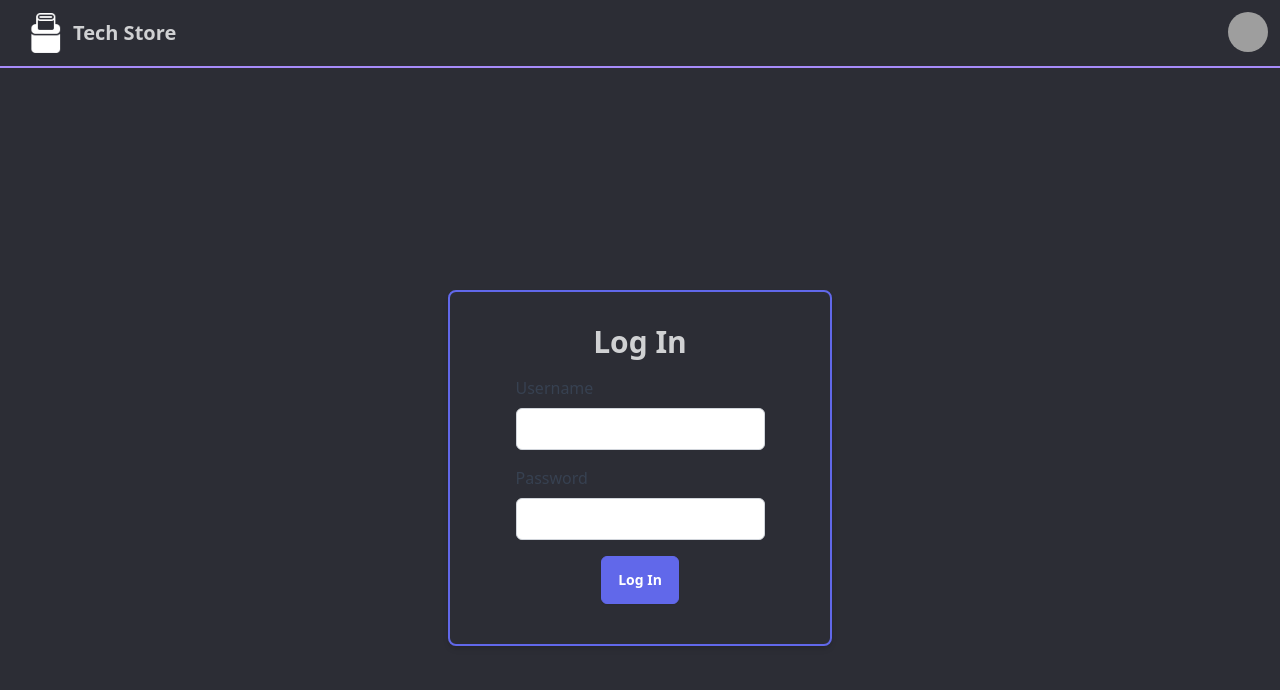
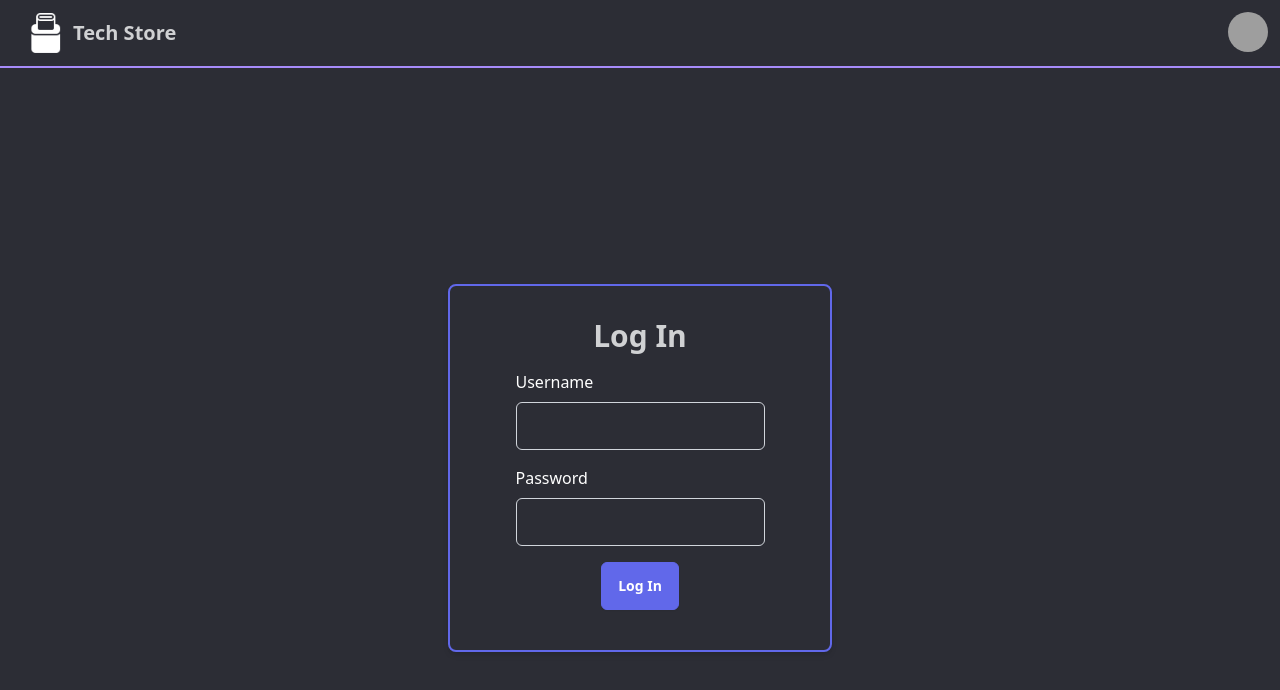
Before and after one commit to Husseinn-Essam/tech-shop-app, a Next.js app: page /login in a window 1280 px wide. Shown: the top 690 px of the page. Built offline with nearby package versions, Linux system fonts and the light colour scheme; no server answers; grey boxes are pictures that could not be loaded.

Commit message:
fixed card global styling, input styling fixed

```diff
--- a/src/app/login/page.tsx
+++ b/src/app/login/page.tsx
@@ -53,7 +53,7 @@ const LoginPage: React.FC = () => {
         <h1 className=" text-3xl font-semibold mb-4">Log In</h1>
         <form className="flex flex-col items-center" onSubmit={handleSubmit}>
           <div className="mb-4">
-            <label className="block text-gray-700 font-medium mb-2">
+            <label className="block text-white font-medium mb-2">
               Username
             </label>
             <input
@@ -61,11 +61,11 @@ const LoginPage: React.FC = () => {
               name="username"
               value={formData.username}
               onChange={handleInputChange}
-              className="w-full p-2 border border-gray-300 rounded-md focus:outline-none focus:border-blue-500"
+              className="input input-bordered w-full p-2 border border-gray-300 rounded-md "
             />
           </div>
           <div className="mb-4">
-            <label className="block text-gray-700 font-medium mb-2">
+            <label className="block text-white font-medium mb-2">
               Password
             </label>
             <input
@@ -73,7 +73,7 @@ const LoginPage: React.FC = () => {
               name="password"
               value={formData.password}
               onChange={handleInputChange}
-              className="w-full p-2 border border-gray-300 rounded-md focus:outline-none focus:border-blue-500"
+              className="input input-bordered w-full p-2 border border-gray-300 rounded-md "
             />
           </div>
           <button
--- a/src/app/register/page.tsx
+++ b/src/app/register/page.tsx
@@ -124,7 +124,7 @@ const RegisterPage: React.FC = () => {
               name="username"
               value={formData.username}
               onChange={handleInputChange}
-              className="input input-bordered w-full max-w-xs w-full p-2 border border-gray-300 rounded-md "
+              className="input input-bordered w-full max-w-xs w-full p-2 border border-gray-300 rounded-md  bg-slate "
             />
           </div>
           <div className="mb-4">
@@ -136,7 +136,7 @@ const RegisterPage: React.FC = () => {
               name="email"
               value={formData.email}
               onChange={handleInputChange}
-              className="input input-bordered w-full max-w-xs w-full p-2 border border-gray-300 rounded-md "
+              className="input input-bordered w-full max-w-xs w-full p-2 border border-gray-300 rounded-md bg-slate "
             />
           </div>
           <div className="mb-4">
@@ -148,7 +148,7 @@ const RegisterPage: React.FC = () => {
               name="password"
               value={formData.password}
               onChange={handleInputChange}
-              className="text-white input input-bordered w-full max-w-xs w-full p-2 border border-gray-300 rounded-md "
+              className="text-white input input-bordered w-full max-w-xs w-full p-2 border border-gray-300 rounded-md bg-slate "
             />
           </div>
           <div>
--- a/src/app/styles/globals.css
+++ b/src/app/styles/globals.css
@@ -107,7 +107,6 @@ body {
   flex-direction: column;
   align-items: center;
   justify-content: center;
-  border: 1px solid #070707;
   border-radius: 0.5rem;
   padding: 1rem;
   box-shadow: 0 2px 4px rgba(0, 0, 0, 0.1);
```
